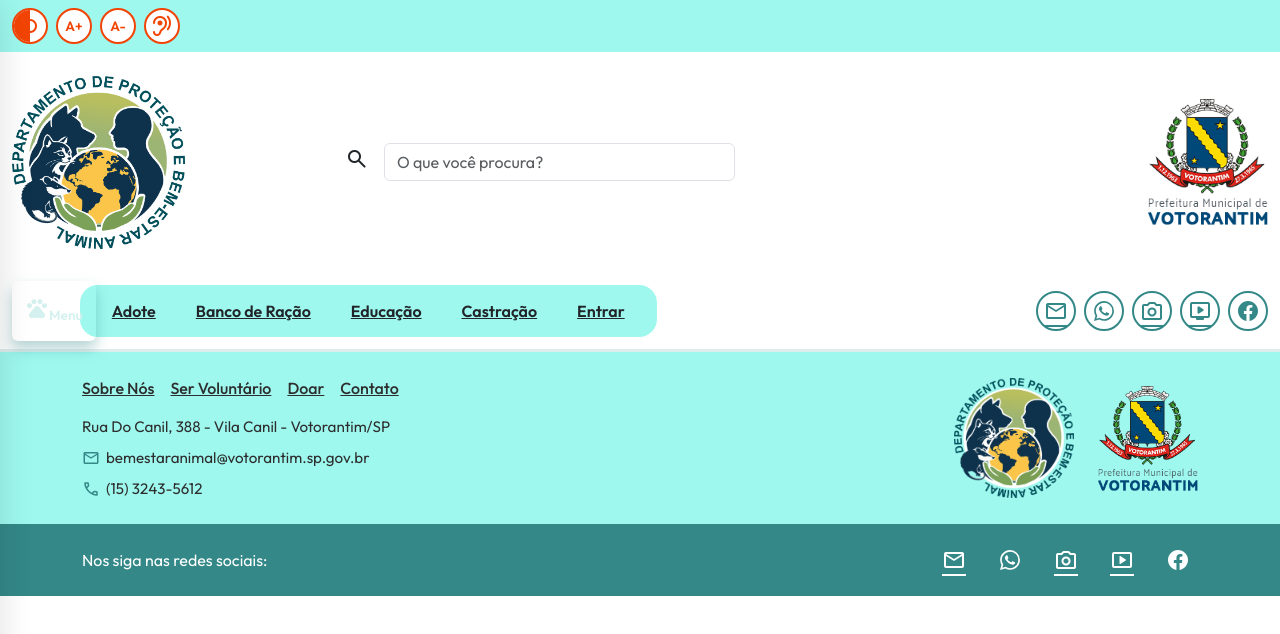
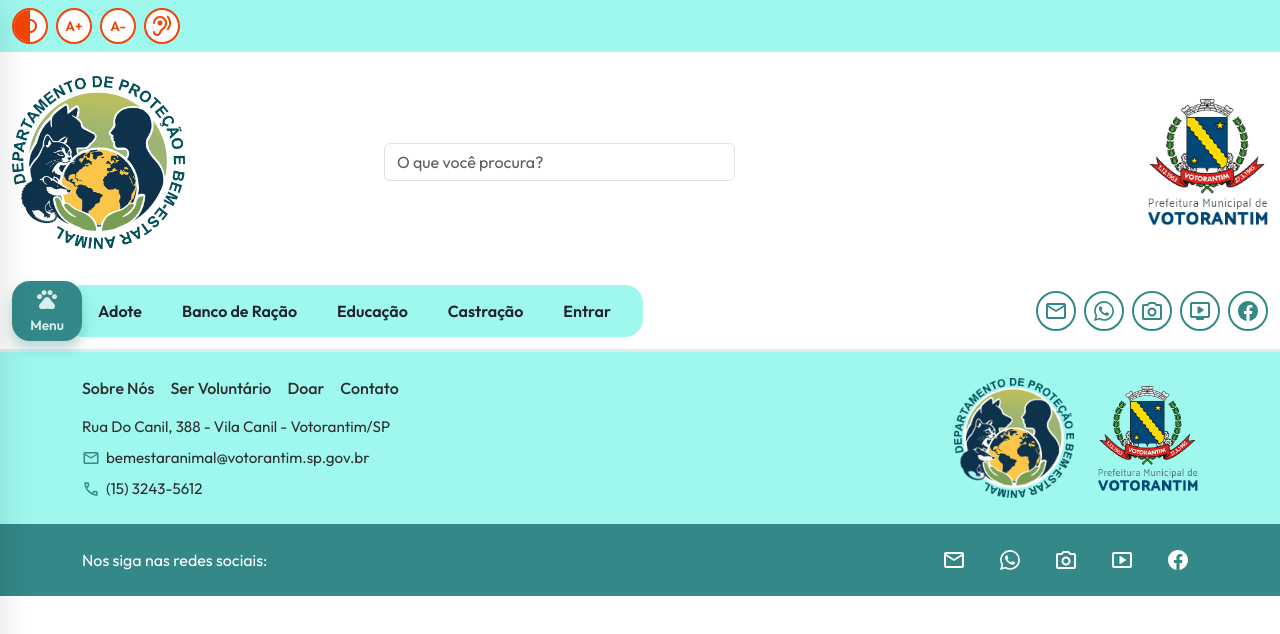
Before and after one commit to bugbusterfatec-ux/ProjetoIntegrador, a Next.js app in the folder projeto_integrador/: page /sobrenos in a window 1280 px wide. Shown: the top 634 px of the page. Built offline with nearby package versions, Linux system fonts and the light colour scheme.

Commit message:
corrigir abertura do menu e alinhamento/funcionamento do carrossel

```diff
--- a/projeto_integrador/app/globals.css
+++ b/projeto_integrador/app/globals.css
@@ -322,6 +322,11 @@ a {
     height: 420px;
 }
 
+.carrossel-principal .carousel,
+.carrossel-principal .carousel-inner {
+    height: 100%;
+}
+
 .carousel-item {
     height: 420px;
 }
@@ -364,7 +369,17 @@ a {
     border-radius: 50%;
     background: rgba(0,0,0,0.35);
     top: 50%;
+    bottom: auto;
     transform: translateY(-50%);
+    z-index: 2;
+}
+
+.carousel-control-prev {
+    left: 1rem;
+}
+
+.carousel-control-next {
+    right: 1rem;
 }
 
 /* Acesso Rápido */
--- a/projeto_integrador/app/layout.tsx
+++ b/projeto_integrador/app/layout.tsx
@@ -1,7 +1,7 @@
 //import type { Metadata } from "next";
 //import { Geist, Geist_Mono } from "next/font/google";
+import "bootstrap/dist/css/bootstrap.min.css"
 import "./globals.css";
-import "bootstrap/dist/css/bootstrap.min.css"
 
 type Props = {
   children: React.ReactNode
--- a/projeto_integrador/app/page.tsx
+++ b/projeto_integrador/app/page.tsx
@@ -1,3 +1,6 @@
+'use client'
+
+import { useState } from "react";
 import { CustomAcessibilidade } from "@/componentes/CustomAcessibilidade/CustomAcessibilidade";
 import { CustomAcessoRapido } from "@/componentes/CustomAcessoRapido/CustomAcessoRapido";
 import { CustomCarrossel } from "@/componentes/CustomCarrossel/CustomCarrossel";
@@ -10,6 +13,8 @@ import { CustomNoticias } from "@/componentes/CustomNoticias/CustomNoticias";
 
 
 export default function Home() {
+  const [menuAberto, setMenuAberto] = useState(false);
+
   return (
     <>
         {/* <!-- Icones Acessibilidade --> */}
@@ -19,10 +24,10 @@ export default function Home() {
         <CustomHeader />
 
         {/* <!-- Navegação --> */}
-        <CustomNavBar />
+        <CustomNavBar isMenuOpen={menuAberto} onOpenMenu={() => setMenuAberto(true)} />
 
         {/* <!-- Menu Lateral --> */}
-        <CustomMenuLateral />
+        <CustomMenuLateral aberto={menuAberto} onCloseMenu={() => setMenuAberto(false)} />
 
         {/* <!-- Carrossel Principal --> */}
         <CustomCarrossel />
--- a/projeto_integrador/componentes/CustomCarrossel/CustomCarrossel.tsx
+++ b/projeto_integrador/componentes/CustomCarrossel/CustomCarrossel.tsx
@@ -1,10 +1,41 @@
 
+'use client'
+
+import { useEffect, useRef } from "react"
 
 export const CustomCarrossel = () => {
+    const carouselRef = useRef<HTMLDivElement | null>(null)
+
+    useEffect(() => {
+        let instance: { dispose: () => void } | null = null
+
+        const initCarousel = async () => {
+            const { Carousel } = await import("bootstrap")
+
+            if (!carouselRef.current) {
+                return
+            }
+
+            instance = Carousel.getOrCreateInstance(carouselRef.current, {
+                interval: 5000,
+                wrap: true,
+                touch: true,
+                pause: "hover",
+            })
+
+            instance.cycle()
+        }
+
+        initCarousel()
+
+        return () => {
+            instance?.dispose()
+        }
+    }, [])
 
     return (
         <section className="carrossel-principal">
-        <div id="carrosselHero" className="carousel slide" data-bs-ride="carousel">
+        <div ref={carouselRef} id="carrosselHero" className="carousel slide" data-bs-ride="carousel" data-bs-interval="5000">
             <div className="carousel-inner">
                 <div className="carousel-item active">
                     <div className="slide slide-1">
--- a/projeto_integrador/componentes/CustomMenuLateral/CustomMenuLateral.tsx
+++ b/projeto_integrador/componentes/CustomMenuLateral/CustomMenuLateral.tsx
@@ -1,13 +1,21 @@
 
+type CustomMenuLateralProps = {
+    aberto: boolean
+    onCloseMenu: () => void
+}
 
-export const CustomMenuLateral = () => {
+export const CustomMenuLateral = ({ aberto, onCloseMenu }: CustomMenuLateralProps) => {
 
     return (
         <>
-        <div className="overlay-menu" id="overlayMenu"></div>
-        <aside className="menu-lateral" id="menuLateral" aria-hidden="true">
+        <div
+            className={`overlay-menu${aberto ? " ativo" : ""}`}
+            id="overlayMenu"
+            onClick={onCloseMenu}
+        ></div>
+        <aside className={`menu-lateral${aberto ? " aberto" : ""}`} id="menuLateral" aria-hidden={!aberto}>
             <header className="header-menu">
-                <button className="btn-close-menu" id="fecharMenu" aria-label="Fechar menu">&times;</button>
+                <button className="btn-close-menu" id="fecharMenu" aria-label="Fechar menu" onClick={onCloseMenu}>&times;</button>
             </header>
         <div className="conteudo-menu">
 			<section className="secao-menu">
--- a/projeto_integrador/componentes/CustomNavBar/CustomNavBar.tsx
+++ b/projeto_integrador/componentes/CustomNavBar/CustomNavBar.tsx
@@ -1,6 +1,11 @@
 'use client'
 
-export const CustomNavBar = () => {
+type CustomNavBarProps = {
+    isMenuOpen: boolean
+    onOpenMenu: () => void
+}
+
+export const CustomNavBar = ({ isMenuOpen, onOpenMenu }: CustomNavBarProps) => {
 
 
     return (
@@ -8,7 +13,14 @@ export const CustomNavBar = () => {
         <div className="container-fluid">
             <div className="d-flex align-items-center justify-content-between py-2 gap-3">
                 <div className="d-flex align-items-center gap-0 flex-wrap">
-                    <button className="btn btn-menu" type="button" id="btnMenu" aria-expanded="false">
+                    <button
+                        className="btn btn-menu"
+                        type="button"
+                        id="btnMenu"
+                        aria-expanded={isMenuOpen}
+                        aria-controls="menuLateral"
+                        onClick={onOpenMenu}
+                    >
                         <span className="material-symbols-rounded">pets</span>
                         <span>Menu</span>
                     </button>
```
